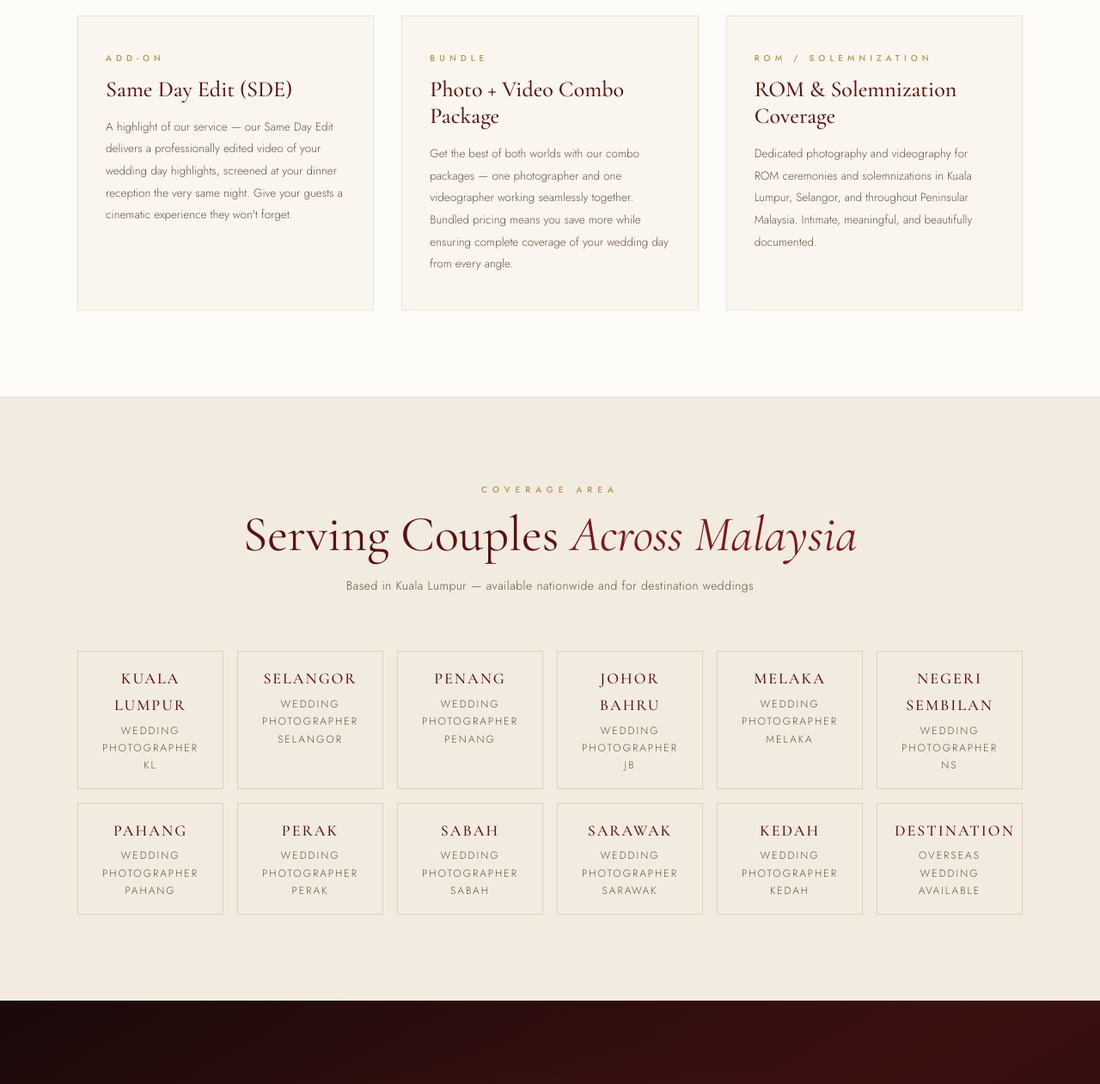
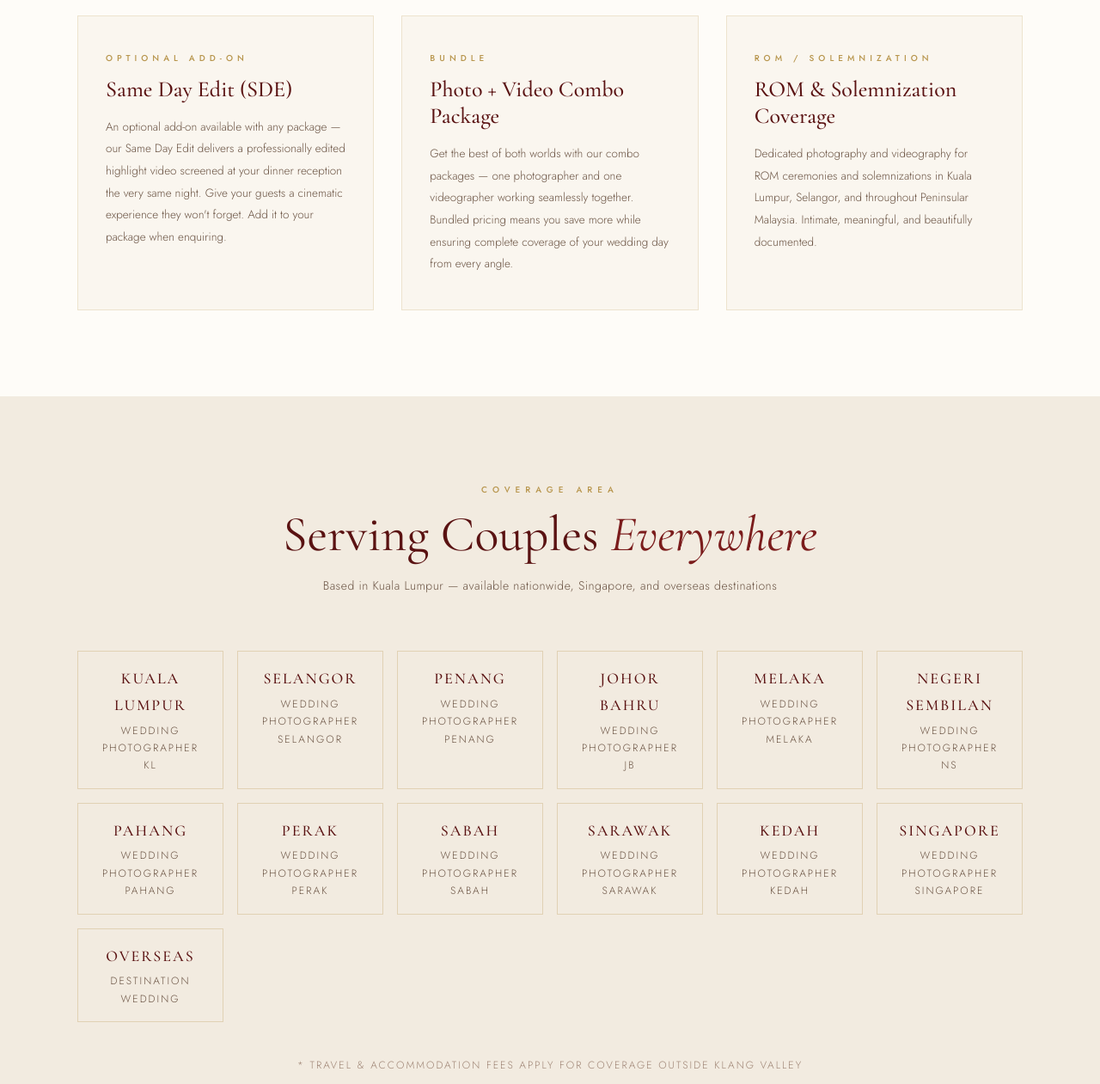
Before and after one commit to redlipscreative/redwedding, a plain HTML site: page index.html in a window 1280 px wide. Shown: the part 6100-7361 px from the top of the page at 86% size. Drawn offline with nearby package versions, Linux system fonts and the light colour scheme.

Commit message:
Clarify SDE as optional add-on, expand coverage to Singapore & overseas
- Update Same Day Edit wording to 'optional add-on' in Why Choose Us and Services sections
- Add Singapore to locations grid
- Rename Overseas tile to Destination Wedding
- Update section heading to 'Serving Couples Everywhere'
- Add travel & accommodation fee disclaimer for outside Klang Valley
- Update pre-wedding service description to mention Singapore & overseas

Co-Authored-By: Claude Sonnet 4.6 <noreply@anthropic.com>

```diff
--- a/index.html
+++ b/index.html
@@ -1389,8 +1389,8 @@
         </div>
         <div class="why-item">
           <div class="why-icon">◆</div>
-          <div class="why-title">Same Day Edit</div>
-          <p class="why-desc">Relive your wedding day highlights the very same night. Our Same Day Edit service delivers a beautifully edited video ready to share with your guests before the night is over.</p>
+          <div class="why-title">Same Day Edit (Add-On)</div>
+          <p class="why-desc">An optional add-on for couples who want to relive their highlights the very same night. Our Same Day Edit delivers a beautifully edited video ready to screen at your dinner reception — available to add to any package.</p>
         </div>
         <div class="why-item">
           <div class="why-icon">◆</div>
@@ -1428,12 +1428,12 @@
         <div class="service-card">
           <div class="service-card-tag">Pre-Wedding</div>
           <div class="service-card-title">Pre-Wedding Photography</div>
-          <p class="service-card-desc">Intimate pre-wedding sessions for couples across Malaysia — from lush forest escapes and urban backdrops in Kuala Lumpur to beach sunsets in Penang and heritage streets in Melaka. Mini sessions and full dream destination packages available.</p>
+          <p class="service-card-desc">Intimate pre-wedding sessions for couples across Malaysia and beyond — from lush forest escapes and urban backdrops in Kuala Lumpur to beach sunsets in Penang and heritage streets in Melaka. Available in Singapore and overseas destinations too. Mini sessions and full dream destination packages available. Travel and accommodation fees apply for locations outside Klang Valley.</p>
         </div>
         <div class="service-card">
-          <div class="service-card-tag">Add-On</div>
+          <div class="service-card-tag">Optional Add-On</div>
           <div class="service-card-title">Same Day Edit (SDE)</div>
-          <p class="service-card-desc">A highlight of our service — our Same Day Edit delivers a professionally edited video of your wedding day highlights, screened at your dinner reception the very same night. Give your guests a cinematic experience they won't forget.</p>
+          <p class="service-card-desc">An optional add-on available with any package — our Same Day Edit delivers a professionally edited highlight video screened at your dinner reception the very same night. Give your guests a cinematic experience they won't forget. Add it to your package when enquiring.</p>
         </div>
         <div class="service-card">
           <div class="service-card-tag">Bundle</div>
@@ -1454,8 +1454,8 @@
     <div style="max-width:1100px;margin:0 auto;">
       <div class="section-header">
         <div class="section-tag">Coverage Area</div>
-        <h2 class="section-title">Serving Couples <em>Across Malaysia</em></h2>
-        <p class="section-desc">Based in Kuala Lumpur — available nationwide and for destination weddings</p>
+        <h2 class="section-title">Serving Couples <em>Everywhere</em></h2>
+        <p class="section-desc">Based in Kuala Lumpur — available nationwide, Singapore, and overseas destinations</p>
       </div>
       <div class="locations-grid">
         <div class="location-tag"><span class="location-state">Kuala Lumpur</span>Wedding Photographer KL</div>
@@ -1469,8 +1469,10 @@
         <div class="location-tag"><span class="location-state">Sabah</span>Wedding Photographer Sabah</div>
         <div class="location-tag"><span class="location-state">Sarawak</span>Wedding Photographer Sarawak</div>
         <div class="location-tag"><span class="location-state">Kedah</span>Wedding Photographer Kedah</div>
-        <div class="location-tag"><span class="location-state">Destination</span>Overseas Wedding Available</div>
-      </div>
+        <div class="location-tag"><span class="location-state">Singapore</span>Wedding Photographer Singapore</div>
+        <div class="location-tag"><span class="location-state">Overseas</span>Destination Wedding</div>
+      </div>
+      <p style="text-align:center;margin-top:40px;font-size:12px;letter-spacing:2px;color:var(--text-muted);text-transform:uppercase;">* Travel & accommodation fees apply for coverage outside Klang Valley</p>
     </div>
   </section>
 
```
